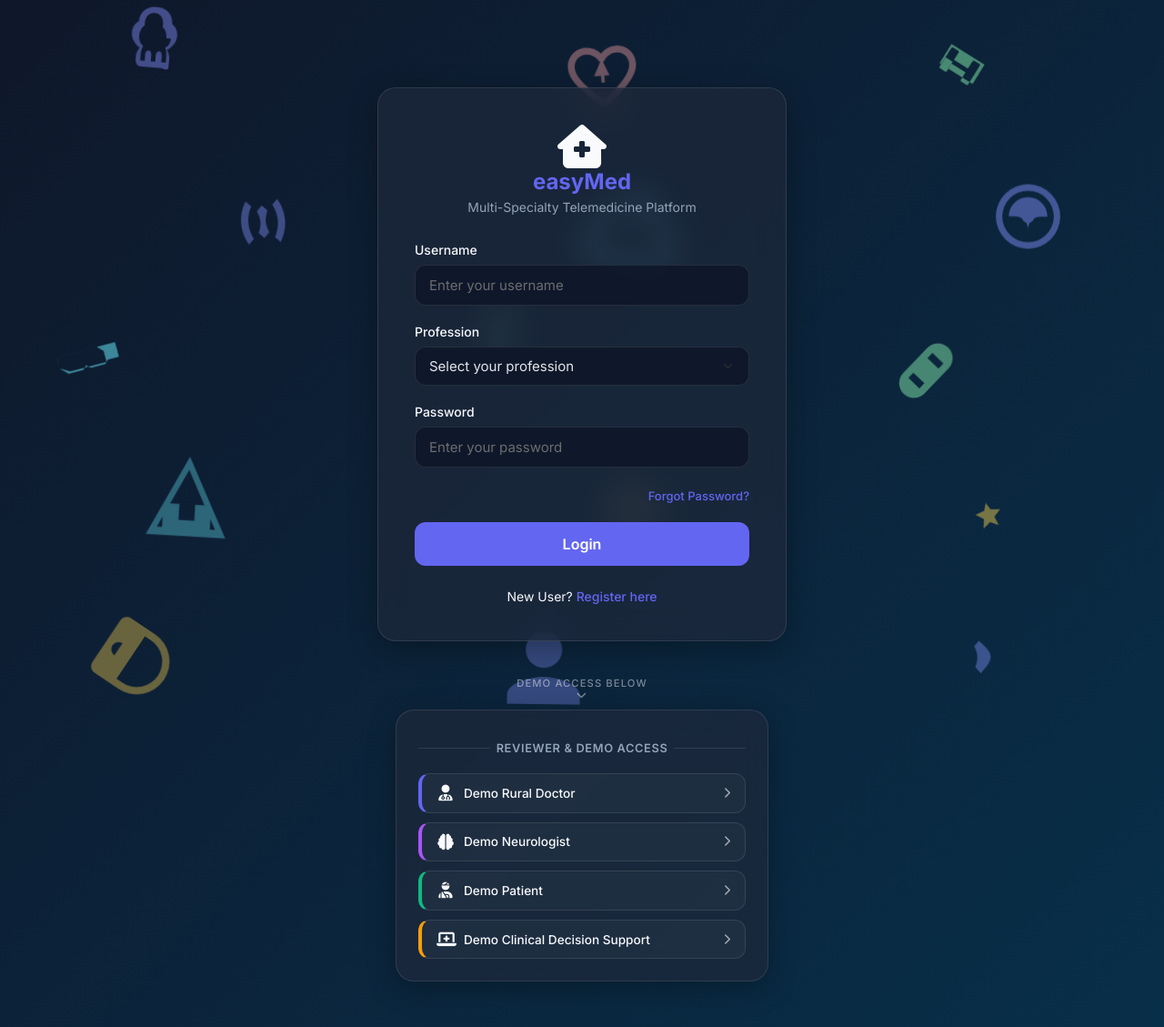
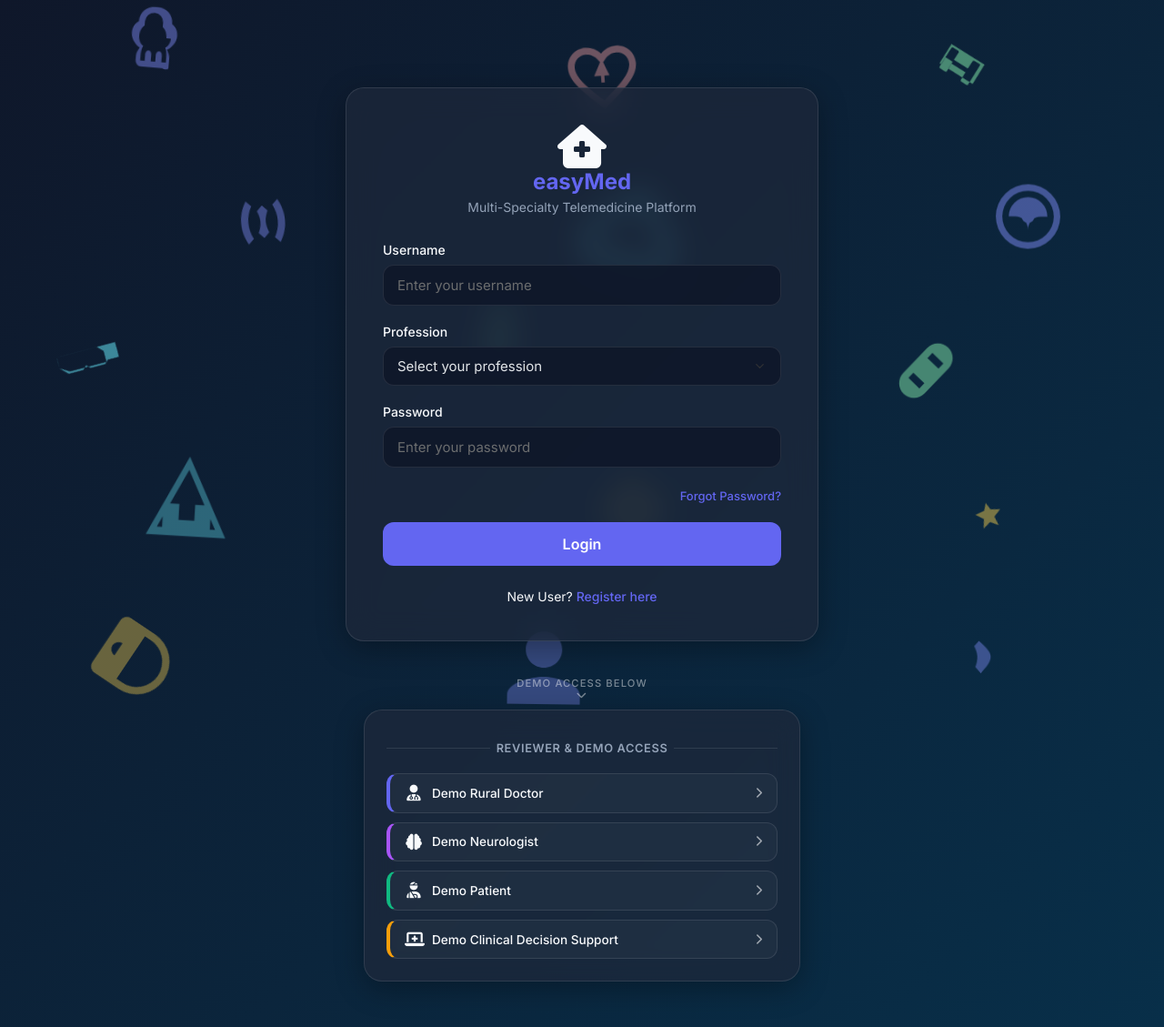
Before and after one commit to shravansinghchauhan2021/easyMed-Platform, a Flask app: page / in a window 1280 px wide. Shown: the whole page at 91% size. Run offline with Flask 3, Linux system fonts and the light colour scheme; some libraries are stand-ins or nearby versions.

Commit message:
style: increase desktop login card max-width to 520px

```diff
--- a/templates/login.html
+++ b/templates/login.html
@@ -37,7 +37,7 @@
         }
         .auth-card.glass-panel {
             width: 100%;
-            max-width: 450px;
+            max-width: 520px;
             padding: 40px;
             box-sizing: border-box;
         }
@@ -56,7 +56,7 @@
         }
         .demo-section {
             width: 100%;
-            max-width: 450px;
+            max-width: 520px;
             padding: 0 20px 50px 20px;
             box-sizing: border-box;
             margin-top: -20px;
```
